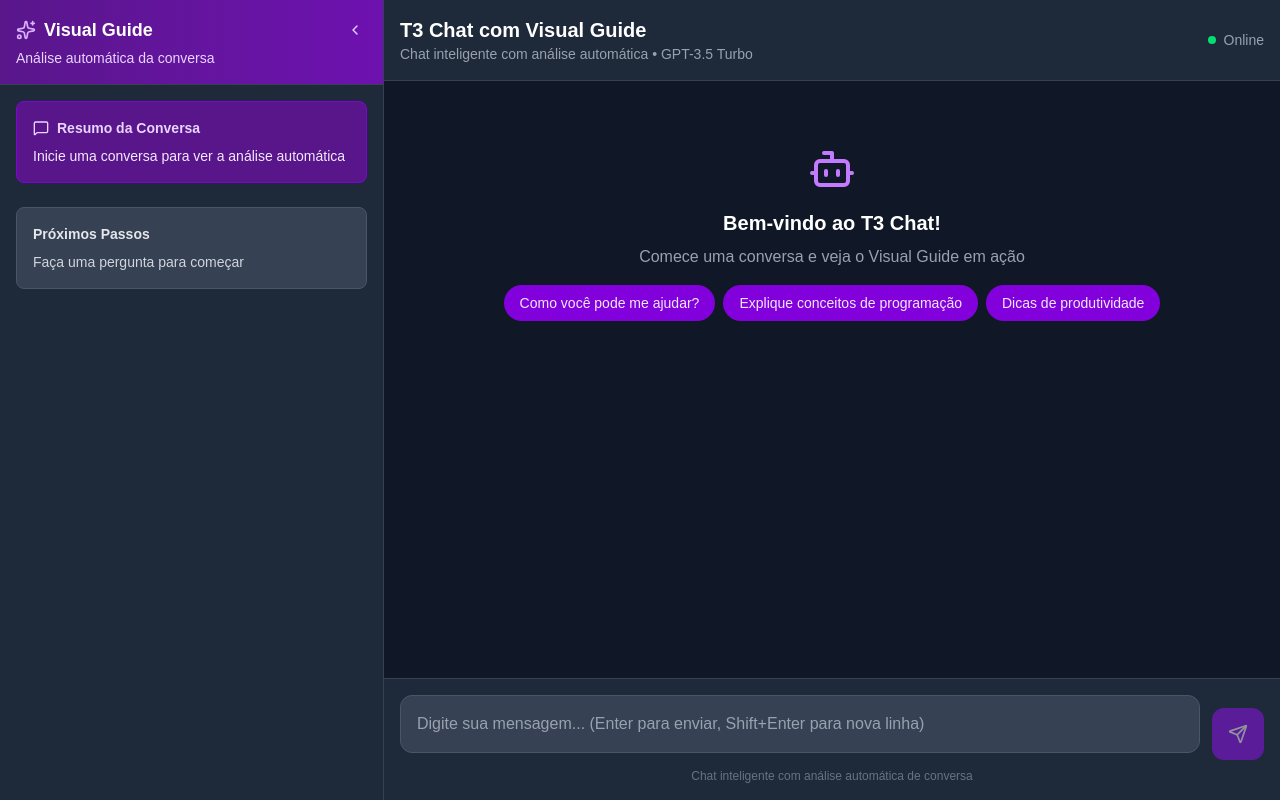
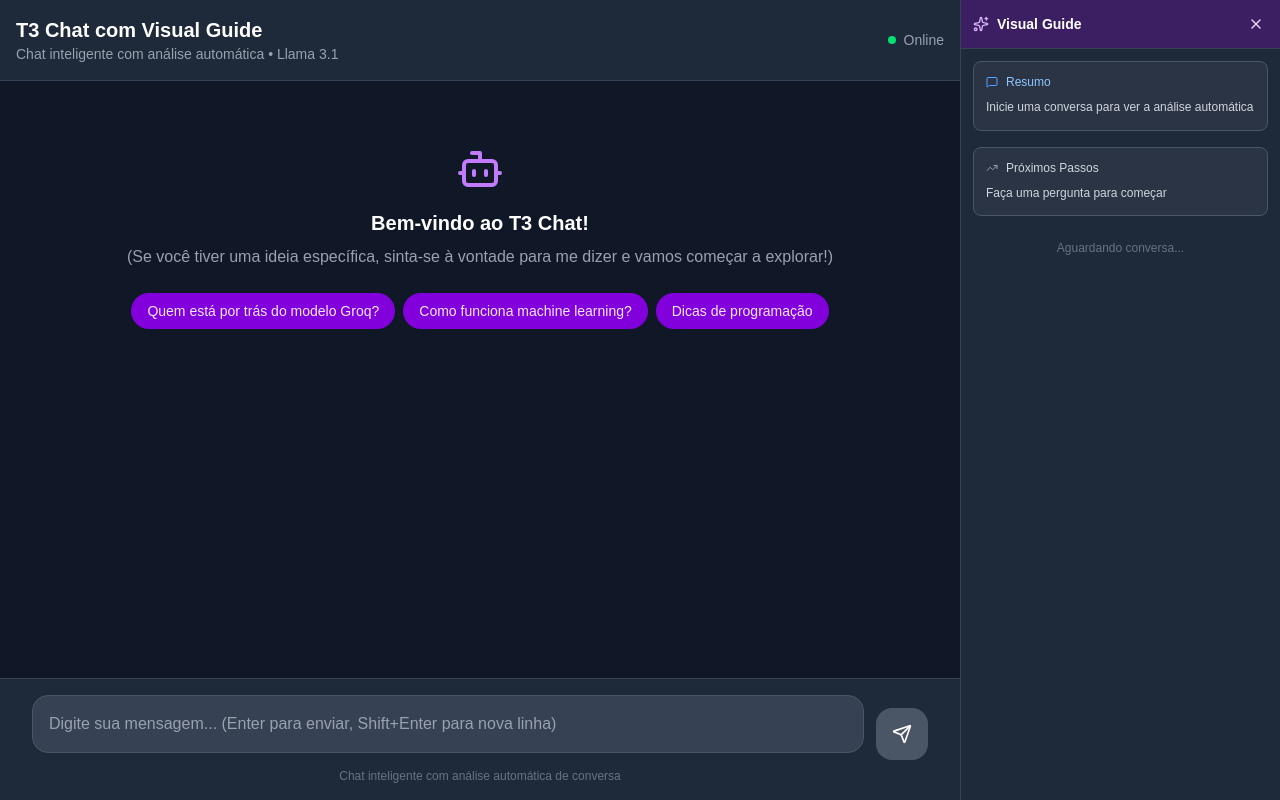
Before and after one commit to FabioSilverio/t3-chat-visual-guide-demo, a Next.js app: page / in a window 1280 px wide. Built offline with nearby package versions, Linux system fonts and the light colour scheme.

Commit message:
Visual Guide minimalista no lado direito com atualização automática

```diff
--- a/src/app/page.tsx
+++ b/src/app/page.tsx
@@ -13,7 +13,8 @@ import {
   TrendingUpIcon,
   MessageSquareIcon,
   SparklesIcon,
-  ClockIcon
+  ClockIcon,
+  XIcon
 } from "lucide-react";
 
 interface Message {
@@ -62,7 +63,7 @@ export default function T3ChatDemo() {
     scrollToBottom();
   }, [messages]);
 
-  // Analisar conversa automaticamente após mudanças
+  // 🔥 Analisar conversa automaticamente após mudanças
   useEffect(() => {
     if (messages.length > 0) {
       analyzeConversation();
@@ -85,9 +86,12 @@ export default function T3ChatDemo() {
       if (response.ok) {
         const analysisResult = await response.json();
         setAnalysis(analysisResult);
+        console.log('🎯 Visual Guide atualizado:', analysisResult);
+      } else {
+        console.error('❌ Erro na análise:', response.status);
       }
     } catch (error) {
-      console.error('Erro ao analisar conversa:', error);
+      console.error('❌ Erro ao analisar conversa:', error);
     } finally {
       setIsAnalyzing(false);
     }
@@ -163,183 +167,35 @@ export default function T3ChatDemo() {
     });
   };
 
-  const getImportanceColor = (importance: string) => {
-    switch (importance) {
-      case 'high': return 'text-red-700 bg-red-100 border-red-300';
-      case 'medium': return 'text-orange-700 bg-orange-100 border-orange-300';
-      case 'low': return 'text-purple-700 bg-purple-100 border-purple-300';
-      default: return 'text-gray-700 bg-gray-100 border-gray-300';
-    }
-  };
-
   return (
     <div className="h-screen flex bg-gray-900">
-      {/* Visual Guide Inteligente */}
-      <div className={`bg-gray-800 border-r border-gray-700 transition-all duration-300 ${
-        showGuide ? 'w-96' : 'w-0'
-      } overflow-hidden flex flex-col`}>
 
-        {/* Header do Guide */}
-        <div className="p-4 border-b border-gray-700 bg-gradient-to-r from-purple-900 to-purple-800">
-          <div className="flex items-center justify-between">
-            <h2 className="text-lg font-semibold text-white flex items-center gap-2">
-              <SparklesIcon className="w-5 h-5 text-purple-300" />
-              Visual Guide
-            </h2>
-            <button
-              onClick={() => setShowGuide(false)}
-              className="p-1 hover:bg-purple-700 rounded transition-colors"
-            >
-              <ChevronLeftIcon className="w-4 h-4 text-purple-200" />
-            </button>
-          </div>
-          <p className="text-sm text-purple-200 mt-1">
-            Análise automática da conversa
-          </p>
-        </div>
-
-        {/* Conteúdo do Guide */}
-        <div className="flex-1 overflow-y-auto p-4 space-y-6">
-
-          {/* Resumo Geral */}
-          <div className="bg-purple-900 rounded-lg p-4 border border-purple-700">
-            <h3 className="text-sm font-semibold text-purple-200 mb-2 flex items-center gap-2">
-              <MessageSquareIcon className="w-4 h-4" />
-              Resumo da Conversa
-            </h3>
-            <p className="text-sm text-purple-100">
-              {analysis.summary}
-            </p>
-          </div>
-
-          {/* Pontos Principais */}
-          {analysis.keyPoints.length > 0 && (
-            <div>
-              <h3 className="text-sm font-semibold text-gray-200 mb-3 flex items-center gap-2">
-                <LightbulbIcon className="w-4 h-4 text-yellow-400" />
-                Pontos Principais
-              </h3>
-              <div className="space-y-2">
-                {analysis.keyPoints.map((point, index) => (
-                  <div key={index} className="flex items-start gap-2 p-3 rounded bg-yellow-900 border border-yellow-700">
-                    <div className="w-2 h-2 bg-yellow-400 rounded-full mt-2 flex-shrink-0"></div>
-                    <p className="text-sm text-yellow-100">{point}</p>
-                  </div>
-                ))}
-              </div>
-            </div>
-          )}
-
-          {/* Tópicos Identificados */}
-          {analysis.topics.length > 0 && (
-            <div>
-              <h3 className="text-sm font-semibold text-gray-200 mb-3 flex items-center gap-2">
-                <TrendingUpIcon className="w-4 h-4 text-green-400" />
-                Tópicos
-              </h3>
-              <div className="space-y-2">
-                {analysis.topics.map((topic, index) => (
-                  <div key={index} className={`p-3 rounded-lg border ${getImportanceColor(topic.importance)}`}>
-                    <div className="flex items-center justify-between mb-1">
-                      <h4 className="text-sm font-medium">{topic.name}</h4>
-                      <span className="text-xs px-2 py-1 rounded-full bg-gray-800 text-gray-200">
-                        {topic.importance}
-                      </span>
-                    </div>
-                    <p className="text-xs opacity-80">{topic.summary}</p>
-                  </div>
-                ))}
-              </div>
-            </div>
-          )}
-
-          {/* Itens de Ação */}
-          {analysis.actionItems.length > 0 && (
-            <div>
-              <h3 className="text-sm font-semibold text-gray-200 mb-3 flex items-center gap-2">
-                <CheckCircleIcon className="w-4 h-4 text-green-400" />
-                Próximas Ações
-              </h3>
-              <div className="space-y-2">
-                {analysis.actionItems.map((item, index) => (
-                  <div key={index} className="flex items-start gap-2 p-3 rounded bg-green-900 border border-green-700">
-                    <CheckCircleIcon className="w-4 h-4 text-green-400 mt-0.5 flex-shrink-0" />
-                    <p className="text-sm text-green-100">{item}</p>
-                  </div>
-                ))}
-              </div>
-            </div>
-          )}
-
-          {/* Perguntas Relevantes */}
-          {analysis.questions.length > 0 && (
-            <div>
-              <h3 className="text-sm font-semibold text-gray-200 mb-3 flex items-center gap-2">
-                <HelpCircleIcon className="w-4 h-4 text-purple-400" />
-                Perguntas Sugeridas
-              </h3>
-              <div className="space-y-2">
-                {analysis.questions.map((question, index) => (
-                  <button
-                    key={index}
-                    onClick={() => setInput(question)}
-                    className="w-full text-left p-3 rounded bg-purple-900 border border-purple-700 hover:bg-purple-800 transition-colors"
-                  >
-                    <p className="text-sm text-purple-100">{question}</p>
-                  </button>
-                ))}
-              </div>
-            </div>
-          )}
-
-          {/* Próximos Passos */}
-          <div className="bg-gray-700 rounded-lg p-4 border border-gray-600">
-            <h3 className="text-sm font-semibold text-gray-200 mb-2">
-              Próximos Passos
-            </h3>
-            <p className="text-sm text-gray-300">
-              {analysis.nextSteps}
-            </p>
-          </div>
-
-          {/* Indicador de Análise */}
-          {isAnalyzing && (
-            <div className="flex items-center gap-2 text-sm text-purple-300 justify-center py-4">
-              <SparklesIcon className="w-4 h-4 animate-spin" />
-              Analisando conversa...
-            </div>
-          )}
-        </div>
-      </div>
-
-      {/* Área Principal do Chat */}
+      {/* 💬 Área Principal do Chat */}
       <div className="flex-1 flex flex-col">
 
         {/* Header */}
         <header className="bg-gray-800 border-b border-gray-700 p-4">
           <div className="flex items-center justify-between">
-            <div className="flex items-center gap-3">
+            <div>
+              <h1 className="text-xl font-semibold text-white">
+                T3 Chat com Visual Guide
+              </h1>
+              <p className="text-sm text-gray-400">
+                Chat inteligente com análise automática • Llama 3.1
+              </p>
+            </div>
+
+            <div className="flex items-center gap-4">
               {!showGuide && (
                 <button
                   onClick={() => setShowGuide(true)}
-                  className="p-2 hover:bg-gray-700 rounded-lg transition-colors"
-                  title="Mostrar Visual Guide"
+                  className="flex items-center gap-2 px-3 py-2 bg-purple-600 text-white rounded-lg hover:bg-purple-700 transition-colors text-sm"
                 >
-                  <ChevronRightIcon className="w-5 h-5 text-purple-300" />
+                  <SparklesIcon className="w-4 h-4" />
+                  Visual Guide
                 </button>
               )}
 
-              <div>
-                <h1 className="text-xl font-semibold text-white">
-                  T3 Chat com Visual Guide
-                </h1>
-                <p className="text-sm text-gray-400">
-                  Chat inteligente com análise automática • GPT-3.5 Turbo
-                </p>
-              </div>
-            </div>
-
-            <div className="flex items-center gap-2">
               <div className="flex items-center gap-2 text-sm text-gray-400">
                 <div className="w-2 h-2 bg-green-400 rounded-full"></div>
                 Online
@@ -356,14 +212,14 @@ export default function T3ChatDemo() {
               <h2 className="text-xl font-semibold text-white mb-2">
                 Bem-vindo ao T3 Chat!
               </h2>
-              <p className="text-gray-400 mb-4">
-                Comece uma conversa e veja o Visual Guide em ação
+              <p className="text-gray-400 mb-6">
+                (Se você tiver uma ideia específica, sinta-se à vontade para me dizer e vamos começar a explorar!)
               </p>
               <div className="flex flex-wrap gap-2 justify-center">
                 {[
-                  "Como você pode me ajudar?",
-                  "Explique conceitos de programação",
-                  "Dicas de produtividade"
+                  "Quem está por trás do modelo Groq?",
+                  "Como funciona machine learning?",
+                  "Dicas de programação"
                 ].map((suggestion, index) => (
                   <button
                     key={index}
@@ -448,22 +304,149 @@ export default function T3ChatDemo() {
                   onChange={(e) => setInput(e.target.value)}
                   onKeyDown={handleKeyDown}
                   placeholder="Digite sua mensagem... (Enter para enviar, Shift+Enter para nova linha)"
-                  className="w-full p-4 border border-gray-600 rounded-xl focus:outline-none focus:ring-2 focus:ring-purple-500 focus:border-transparent resize-none min-h-[50px] max-h-[200px] bg-gray-700 text-white placeholder-gray-400"
+                  className="w-full p-4 bg-gray-700 border border-gray-600 rounded-2xl text-white placeholder-gray-400 resize-none focus:outline-none focus:ring-2 focus:ring-purple-500 focus:border-transparent max-h-32 min-h-[3rem]"
                   rows={1}
-                  disabled={isLoading}
                 />
               </div>
+
               <button
                 type="submit"
-                disabled={!input.trim() || isLoading}
-                className="p-4 bg-purple-600 text-white rounded-xl hover:bg-purple-700 transition-colors disabled:opacity-50 disabled:cursor-not-allowed flex items-center justify-center"
+                disabled={isLoading || !input.trim()}
+                className="p-4 bg-purple-600 hover:bg-purple-700 disabled:bg-gray-600 disabled:cursor-not-allowed text-white rounded-2xl transition-colors flex items-center justify-center"
               >
                 <SendIcon className="w-5 h-5" />
               </button>
             </form>
 
-            <p className="text-xs text-gray-500 mt-2 text-center">
+            <p className="text-xs text-gray-500 text-center mt-2">
               Chat inteligente com análise automática de conversa
+            </p>
+          </div>
+        </div>
+      </div>
+
+      {/* ✨ Visual Guide Minimalista - LADO DIREITO */}
+      <div className={`bg-gray-800 border-l border-gray-700 transition-all duration-300 ${
+        showGuide ? 'w-80' : 'w-0'
+      } overflow-hidden flex flex-col`}>
+
+        {/* Header Minimalista */}
+        <div className="p-3 border-b border-gray-700 bg-purple-900/50">
+          <div className="flex items-center justify-between">
+            <div className="flex items-center gap-2">
+              <SparklesIcon className="w-4 h-4 text-purple-300" />
+              <h2 className="text-sm font-semibold text-white">Visual Guide</h2>
+              {isAnalyzing && (
+                <div className="w-2 h-2 bg-purple-400 rounded-full animate-pulse"></div>
+              )}
+            </div>
+            <button
+              onClick={() => setShowGuide(false)}
+              className="p-1 hover:bg-purple-700/50 rounded transition-colors"
+            >
+              <XIcon className="w-4 h-4 text-purple-200" />
+            </button>
+          </div>
+        </div>
+
+        {/* Conteúdo Minimalista */}
+        <div className="flex-1 overflow-y-auto p-3 space-y-4 text-sm">
+
+          {/* Resumo Compacto */}
+          {analysis.summary && (
+            <div className="bg-gray-700/50 rounded-lg p-3 border border-gray-600">
+              <div className="flex items-center gap-2 mb-2">
+                <MessageSquareIcon className="w-3 h-3 text-blue-400" />
+                <span className="text-xs font-medium text-blue-300">Resumo</span>
+              </div>
+              <p className="text-xs text-gray-300 leading-relaxed">
+                {analysis.summary}
+              </p>
+            </div>
+          )}
+
+          {/* Pontos Principais - Compacto */}
+          {analysis.keyPoints.length > 0 && (
+            <div>
+              <div className="flex items-center gap-2 mb-2">
+                <LightbulbIcon className="w-3 h-3 text-yellow-400" />
+                <span className="text-xs font-medium text-yellow-300">Pontos-chave</span>
+              </div>
+              <div className="space-y-1">
+                {analysis.keyPoints.slice(0, 3).map((point, index) => (
+                  <div key={index} className="flex items-start gap-2 p-2 rounded bg-yellow-900/30 border border-yellow-700/30">
+                    <div className="w-1 h-1 bg-yellow-400 rounded-full mt-2 flex-shrink-0"></div>
+                    <p className="text-xs text-yellow-100 leading-relaxed">{point}</p>
+                  </div>
+                ))}
+                {analysis.keyPoints.length > 3 && (
+                  <p className="text-xs text-gray-400 text-center py-1">
+                    +{analysis.keyPoints.length - 3} mais...
+                  </p>
+                )}
+              </div>
+            </div>
+          )}
+
+          {/* Perguntas Sugeridas - Compacto */}
+          {analysis.questions.length > 0 && (
+            <div>
+              <div className="flex items-center gap-2 mb-2">
+                <HelpCircleIcon className="w-3 h-3 text-purple-400" />
+                <span className="text-xs font-medium text-purple-300">Sugestões</span>
+              </div>
+              <div className="space-y-1">
+                {analysis.questions.slice(0, 2).map((question, index) => (
+                  <button
+                    key={index}
+                    onClick={() => setInput(question)}
+                    className="w-full text-left p-2 rounded bg-purple-900/30 border border-purple-700/30 hover:bg-purple-800/40 transition-colors"
+                  >
+                    <p className="text-xs text-purple-100 leading-relaxed">{question}</p>
+                  </button>
+                ))}
+              </div>
+            </div>
+          )}
+
+          {/* Ações - Compacto */}
+          {analysis.actionItems.length > 0 && (
+            <div>
+              <div className="flex items-center gap-2 mb-2">
+                <CheckCircleIcon className="w-3 h-3 text-green-400" />
+                <span className="text-xs font-medium text-green-300">Ações</span>
+              </div>
+              <div className="space-y-1">
+                {analysis.actionItems.slice(0, 2).map((item, index) => (
+                  <div key={index} className="flex items-start gap-2 p-2 rounded bg-green-900/30 border border-green-700/30">
+                    <CheckCircleIcon className="w-3 h-3 text-green-400 mt-0.5 flex-shrink-0" />
+                    <p className="text-xs text-green-100 leading-relaxed">{item}</p>
+                  </div>
+                ))}
+              </div>
+            </div>
+          )}
+
+          {/* Próximos Passos - Compacto */}
+          {analysis.nextSteps && (
+            <div className="bg-gray-700/50 rounded-lg p-3 border border-gray-600">
+              <div className="flex items-center gap-2 mb-2">
+                <TrendingUpIcon className="w-3 h-3 text-gray-400" />
+                <span className="text-xs font-medium text-gray-300">Próximos Passos</span>
+              </div>
+              <p className="text-xs text-gray-300 leading-relaxed">
+                {analysis.nextSteps}
+              </p>
+            </div>
+          )}
+
+          {/* Status */}
+          <div className="text-center py-2">
+            <p className="text-xs text-gray-500">
+              {messages.length > 0 ?
+                `Analisando ${messages.length} mensagens` :
+                'Aguardando conversa...'
+              }
             </p>
           </div>
         </div>
```
